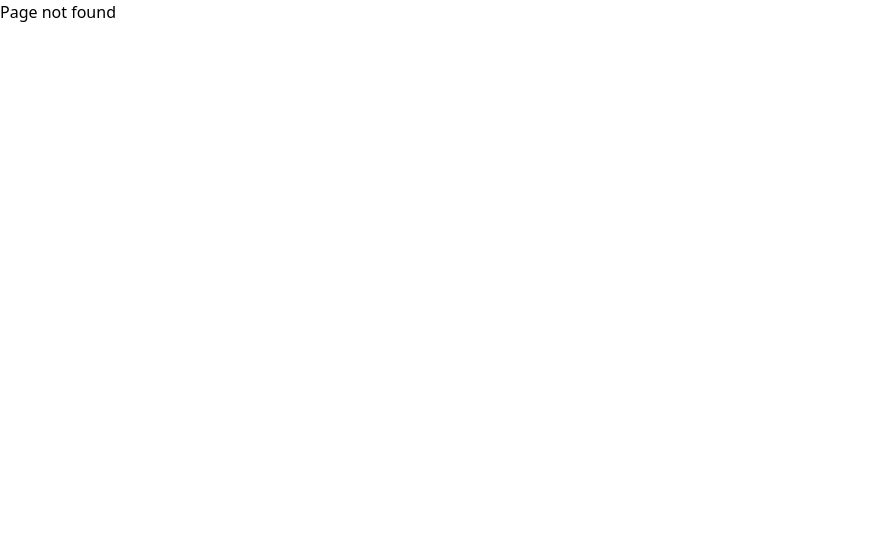
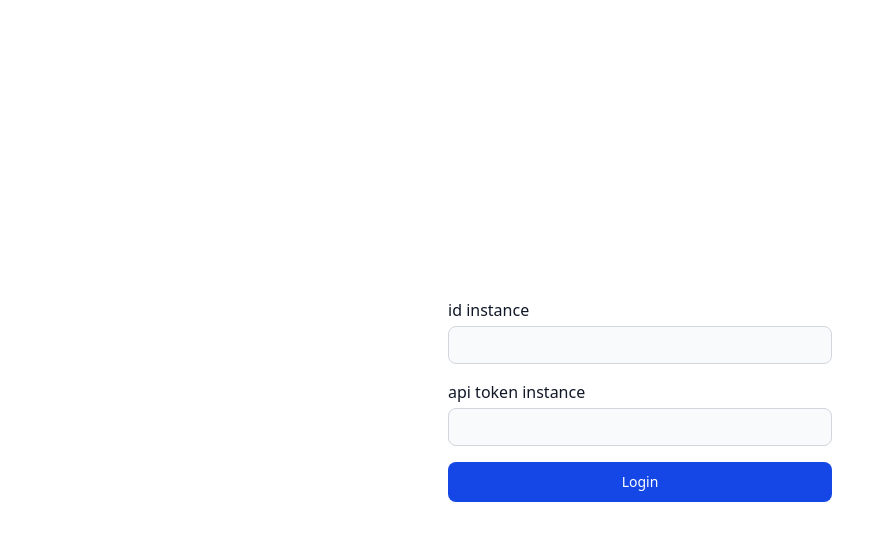
Before and after one commit to sfgardev/green-api, a React (Vite) app: page /login in a window 1280 px wide. Before the commit this address had no page. Shown: the top 540 px of the page, without its empty margins (0-894 px from the left). Built offline with nearby package versions, Linux system fonts and the light colour scheme.

Commit message:
feat: login page

```diff
--- a/src/app/App.tsx
+++ b/src/app/App.tsx
@@ -1,13 +1,14 @@
 import { Navigate, Route, Routes } from 'react-router'
 import { Suspense } from 'react'
+import Login from '@/pages/login'
 
 function App() {
   return (
     <Suspense fallback={<div>Loading...</div>}>
       <Routes>
         <Route path="/" element={<Navigate to="/login" />} />
-        {/* <Route path="/login" element={<Login />} /> */}
-        <Route path='*' element={<div>Page not found</div>}/>
+        <Route path="/login" element={<Login />} />
+        <Route path="*" element={<div>Page not found</div>} />
       </Routes>
     </Suspense>
   )
--- /dev/null
+++ b/src/pages/login/index.ts
@@ -0,0 +1 @@
+export { default } from './login'
--- /dev/null
+++ b/src/pages/login/login.tsx
@@ -0,0 +1,8 @@
+import { LoginForm } from '@/features/login-form'
+
+const Login = () => {
+  return <div className='h-dvh flex items-center justify-center'>
+    <LoginForm />
+  </div>
+}
+export default Login
```
